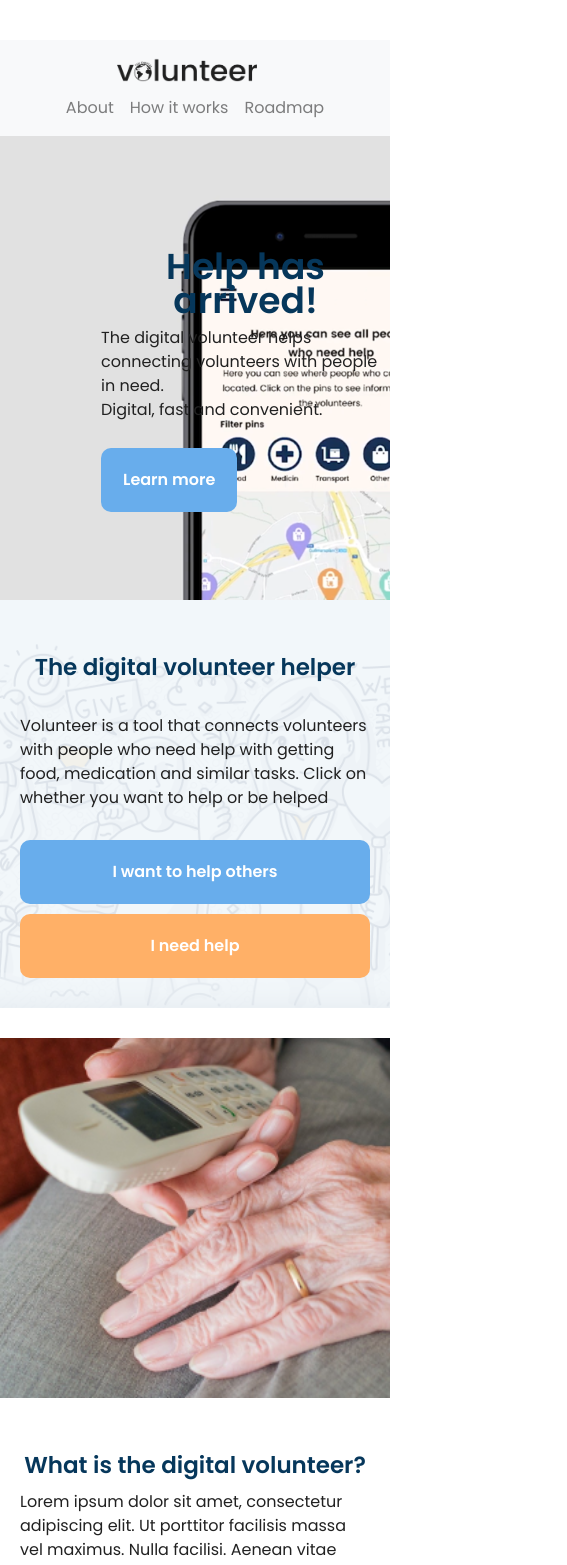
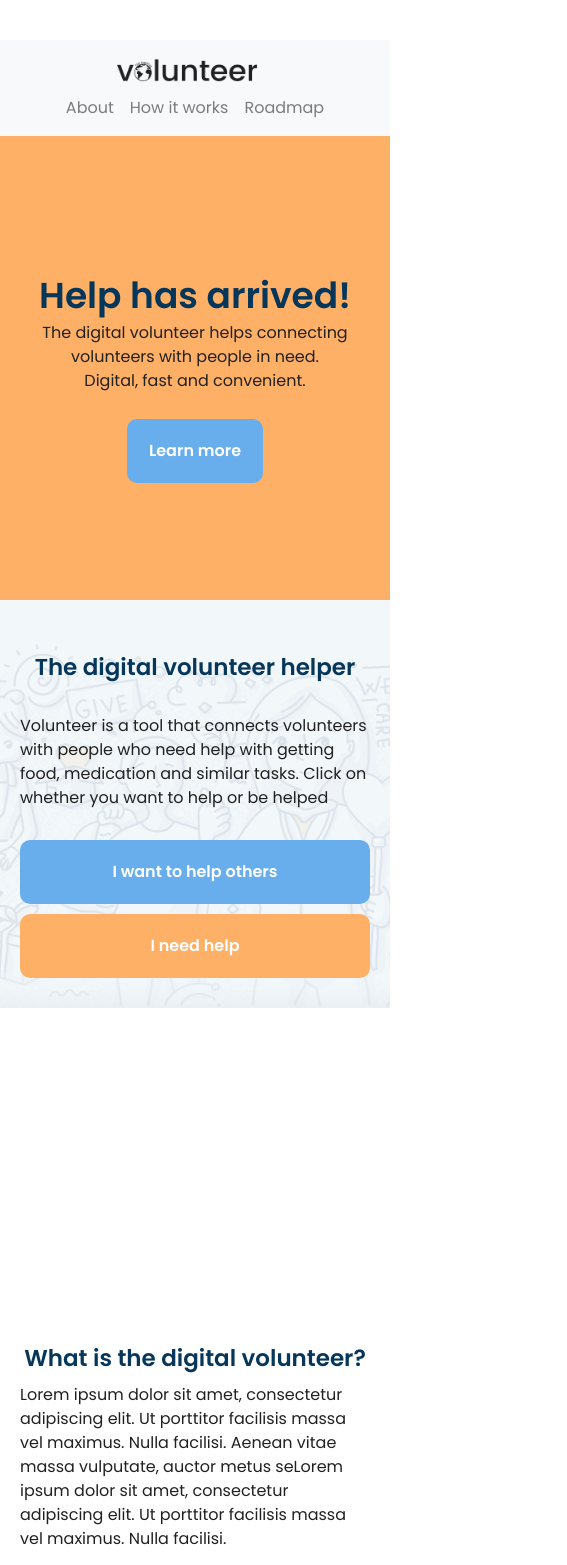
Before and after one commit to likhithravula/webapp, a React (Create React App) app: page / in a window 390 px wide. Shown: the top 1565 px of the page, 567 px wide, since content can reach past the window. Built offline with nearby package versions, Linux system fonts and the light colour scheme; no server answers.

Commit message:
Landingpage styling update
Supports responsiveness

Added styling for video section

```diff
--- a/src/assets/css/App.css
+++ b/src/assets/css/App.css
@@ -58,7 +58,6 @@ h3 {
 
 .wrapper {
   margin: 0 auto;
-  max-width: 400px;
   padding: 20px;
 }
 
@@ -138,9 +137,6 @@ header .menuIcon {
 }
 
 #home-video {
-  background-image: url("../img/hand-holding-remote.png");
-  background-repeat: no-repeat;
-  background-size: cover;
   min-height: 250px;
   width: 100%;
   max-width: 500px;
--- a/src/assets/css/media-queries.css
+++ b/src/assets/css/media-queries.css
@@ -34,7 +34,7 @@
     margin-right: auto;
   }
 
-   #Receiver_Request .profile-list {
+  #Receiver_Request .profile-list {
     display: grid;
     grid-template-columns: 1fr 3fr;
     grid-column-gap: 10px;
@@ -46,3 +46,38 @@
     grid-column-gap: 30px;
   }
 }
+
+
+@media screen and (max-width: 720px){
+
+  .roadmap-feature-list {
+    flex-direction: column;
+  }
+
+  #video-player {
+    width: 100vw !important;
+    height: 30vh !important;
+  }
+}
+
+@media screen and (max-width: 900px){
+
+  #hero {
+    background-color: var(--receiver-color);
+    background-image: none;
+    justify-content: center;
+  }
+
+  #vertical-separator {
+    display: none;
+  }
+
+  #hero-cta {
+    align-items: center;
+    justify-content: center;
+  }
+
+  #hero-cta p {
+    text-align: center;
+  }
+}
```
